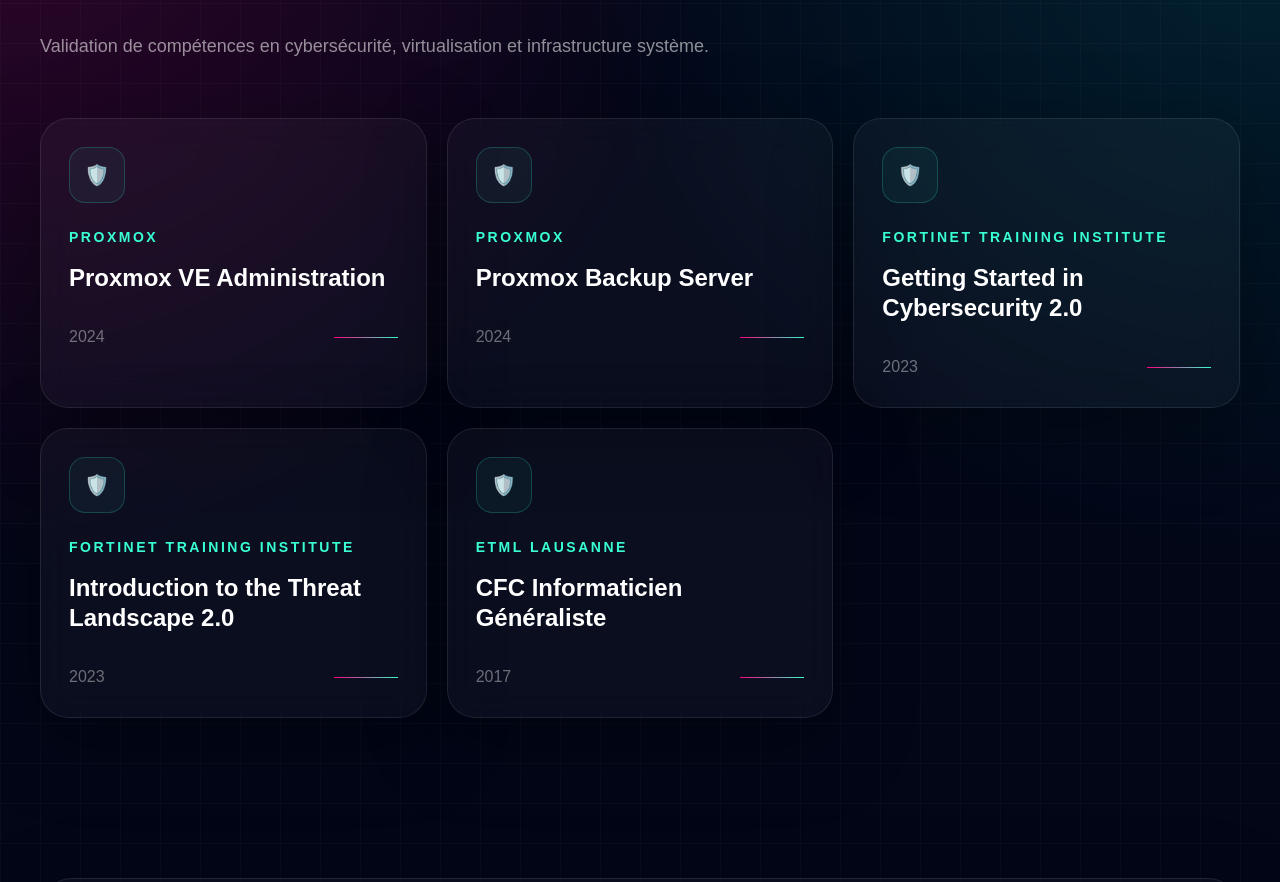
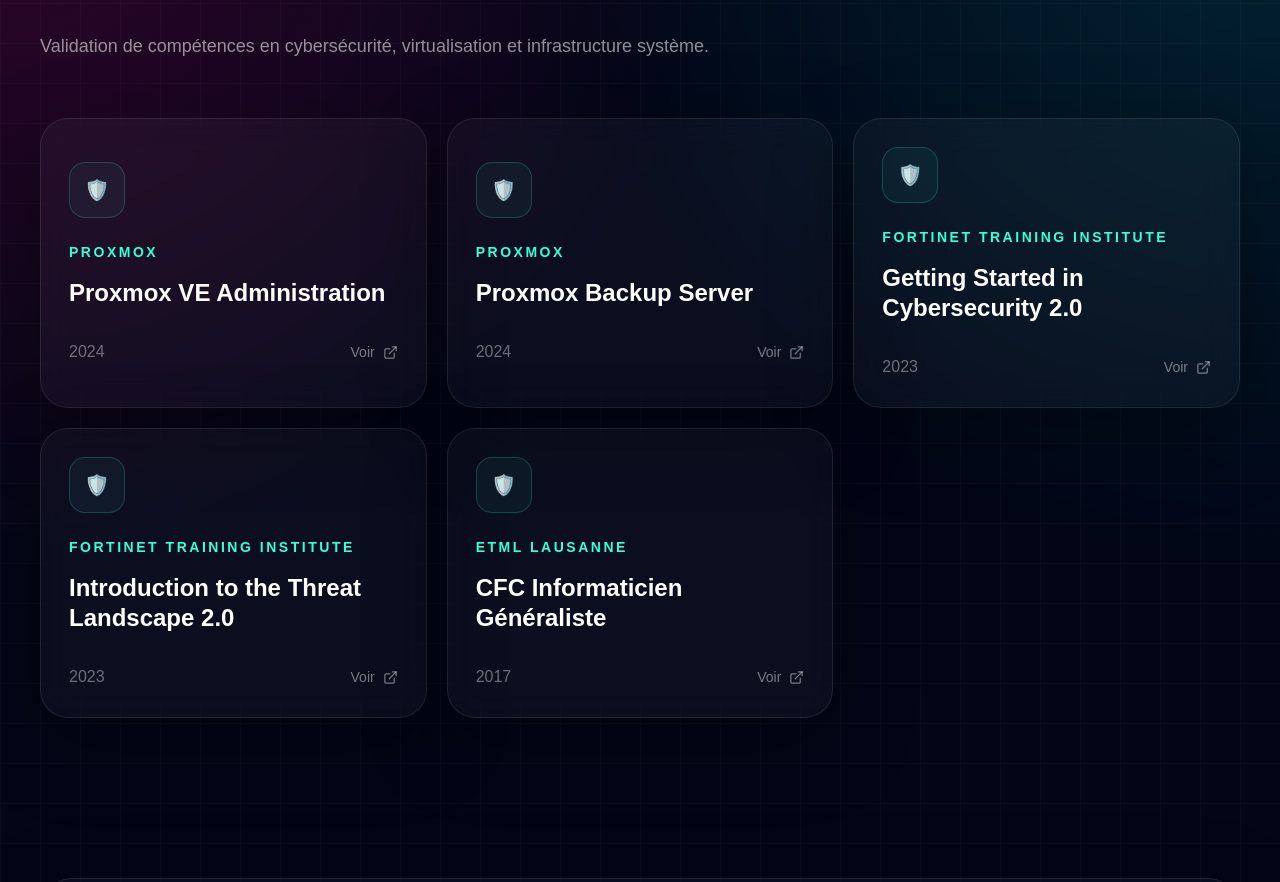
Before and after one commit to boppthomas/CV, a Next.js app: page / in a window 1280 px wide. Shown: the part 1757-2639 px from the top of the page. Built offline with nearby package versions, Linux system fonts and the light colour scheme.

Commit message:
Update page.js

```diff
--- a/app/page.js
+++ b/app/page.js
@@ -1,11 +1,14 @@
 "use client";
 
+import { useState } from "react";
 import { motion } from "framer-motion";
 import {
   Download,
   Linkedin,
   Mail,
   ArrowUpRight,
+  X,
+  ExternalLink,
 } from "lucide-react";
 
 const experiences = [
@@ -42,30 +45,37 @@
     title: "Proxmox VE Administration",
     issuer: "Proxmox",
     year: "2024",
+    file: "/certifications/proxmox-ve.pdf",
   },
   {
     title: "Proxmox Backup Server",
     issuer: "Proxmox",
     year: "2024",
+    file: "/certifications/proxmox-backup.pdf",
   },
   {
     title: "Getting Started in Cybersecurity 2.0",
     issuer: "Fortinet Training Institute",
     year: "2023",
+    file: "/certifications/fortinet-cybersecurity.pdf",
   },
   {
     title: "Introduction to the Threat Landscape 2.0",
     issuer: "Fortinet Training Institute",
     year: "2023",
+    file: "/certifications/fortinet-threat-landscape.pdf",
   },
   {
     title: "CFC Informaticien Généraliste",
     issuer: "ETML Lausanne",
     year: "2017",
+    file: "/certifications/cfc.pdf",
   },
 ];
 
 export default function Home() {
+  const [selectedCertification, setSelectedCertification] = useState(null);
+
   return (
     <main className="relative min-h-screen overflow-hidden bg-[#020617] text-white">
       <div className="absolute inset-0 bg-[radial-gradient(circle_at_left,rgba(255,0,128,0.18),transparent_35%)]" />
@@ -86,16 +96,16 @@
         </div>
 
         <nav className="hidden gap-10 text-sm text-white/70 md:flex">
-          <a href="#expertise" className="hover:text-white transition">
+          <a href="#expertise" className="transition hover:text-white">
             Expertise
           </a>
-          <a href="#parcours" className="hover:text-white transition">
+          <a href="#parcours" className="transition hover:text-white">
             Parcours
           </a>
-          <a href="#certifications" className="hover:text-white transition">
+          <a href="#certifications" className="transition hover:text-white">
             Certifications
           </a>
-          <a href="#contact" className="hover:text-white transition">
+          <a href="#contact" className="transition hover:text-white">
             Contact
           </a>
         </nav>
@@ -135,6 +145,7 @@
             <a
               href="https://www.linkedin.com/in/thomas-bopp-184a81295/"
               target="_blank"
+              rel="noreferrer"
               className="glass flex items-center gap-2 rounded-full px-6 py-4 transition hover:border-[#39ffd4]/40"
             >
               <Linkedin size={18} />
@@ -206,9 +217,7 @@
               key={exp.title}
               className="glass rounded-[1.75rem] p-8 transition duration-300 hover:border-[#39ffd4]/30 hover:shadow-[0_0_40px_rgba(57,255,212,0.08)]"
             >
-              <p className="text-sm font-bold text-[#39ffd4]">
-                {exp.date}
-              </p>
+              <p className="text-sm font-bold text-[#39ffd4]">{exp.date}</p>
 
               <h3 className="mt-4 text-2xl font-black">{exp.title}</h3>
 
@@ -247,9 +256,11 @@
 
         <div className="mt-14 grid gap-5 md:grid-cols-2 lg:grid-cols-3">
           {certifications.map((cert) => (
-            <div
+            <button
+              type="button"
               key={cert.title}
-              className="glass rounded-[1.75rem] p-7 transition duration-300 hover:-translate-y-1 hover:border-[#39ffd4]/30 hover:shadow-[0_0_40px_rgba(57,255,212,0.08)]"
+              onClick={() => setSelectedCertification(cert)}
+              className="glass group rounded-[1.75rem] p-7 text-left transition duration-300 hover:-translate-y-1 hover:border-[#39ffd4]/30 hover:shadow-[0_0_40px_rgba(57,255,212,0.08)]"
             >
               <div className="mb-6 flex h-14 w-14 items-center justify-center rounded-2xl border border-[#39ffd4]/20 bg-[#39ffd4]/5 text-xl">
                 🛡️
@@ -265,9 +276,12 @@
 
               <div className="mt-8 flex items-center justify-between">
                 <span className="text-white/40">{cert.year}</span>
-                <div className="h-[1px] w-16 bg-gradient-to-r from-[#ff0080] to-[#39ffd4]" />
+                <span className="flex items-center gap-2 text-sm text-white/45 transition group-hover:text-white/80">
+                  Voir
+                  <ExternalLink size={15} />
+                </span>
               </div>
-            </div>
+            </button>
           ))}
         </div>
       </section>
@@ -300,6 +314,7 @@
             <a
               href="https://www.linkedin.com/in/thomas-bopp-184a81295/"
               target="_blank"
+              rel="noreferrer"
               className="glass flex items-center gap-2 rounded-full px-6 py-4 transition hover:border-[#39ffd4]/40"
             >
               <Linkedin size={18} />
@@ -313,6 +328,48 @@
         © {new Date().getFullYear()} Thomas Bopp — Infrastructure IT &
         systèmes réseau
       </footer>
+
+      {selectedCertification && (
+        <div className="fixed inset-0 z-50 flex items-center justify-center bg-black/80 p-4 backdrop-blur-md">
+          <div className="glass relative flex h-[88vh] w-full max-w-6xl flex-col overflow-hidden rounded-[2rem]">
+            <div className="flex items-center justify-between border-b border-white/10 p-5">
+              <div>
+                <p className="text-sm font-bold uppercase tracking-[0.18em] text-[#39ffd4]">
+                  {selectedCertification.issuer}
+                </p>
+                <h3 className="mt-1 text-xl font-black">
+                  {selectedCertification.title}
+                </h3>
+              </div>
+
+              <div className="flex items-center gap-3">
+                <a
+                  href={selectedCertification.file}
+                  target="_blank"
+                  rel="noreferrer"
+                  className="rounded-full border border-white/10 px-4 py-2 text-sm text-white/70 transition hover:border-[#39ffd4]/40 hover:text-white"
+                >
+                  Ouvrir
+                </a>
+
+                <button
+                  type="button"
+                  onClick={() => setSelectedCertification(null)}
+                  className="flex h-10 w-10 items-center justify-center rounded-full border border-white/10 text-white/70 transition hover:border-[#ff0080]/50 hover:text-white"
+                >
+                  <X size={20} />
+                </button>
+              </div>
+            </div>
+
+            <iframe
+              src={selectedCertification.file}
+              title={selectedCertification.title}
+              className="h-full w-full bg-white"
+            />
+          </div>
+        </div>
+      )}
     </main>
   );
 }
```
